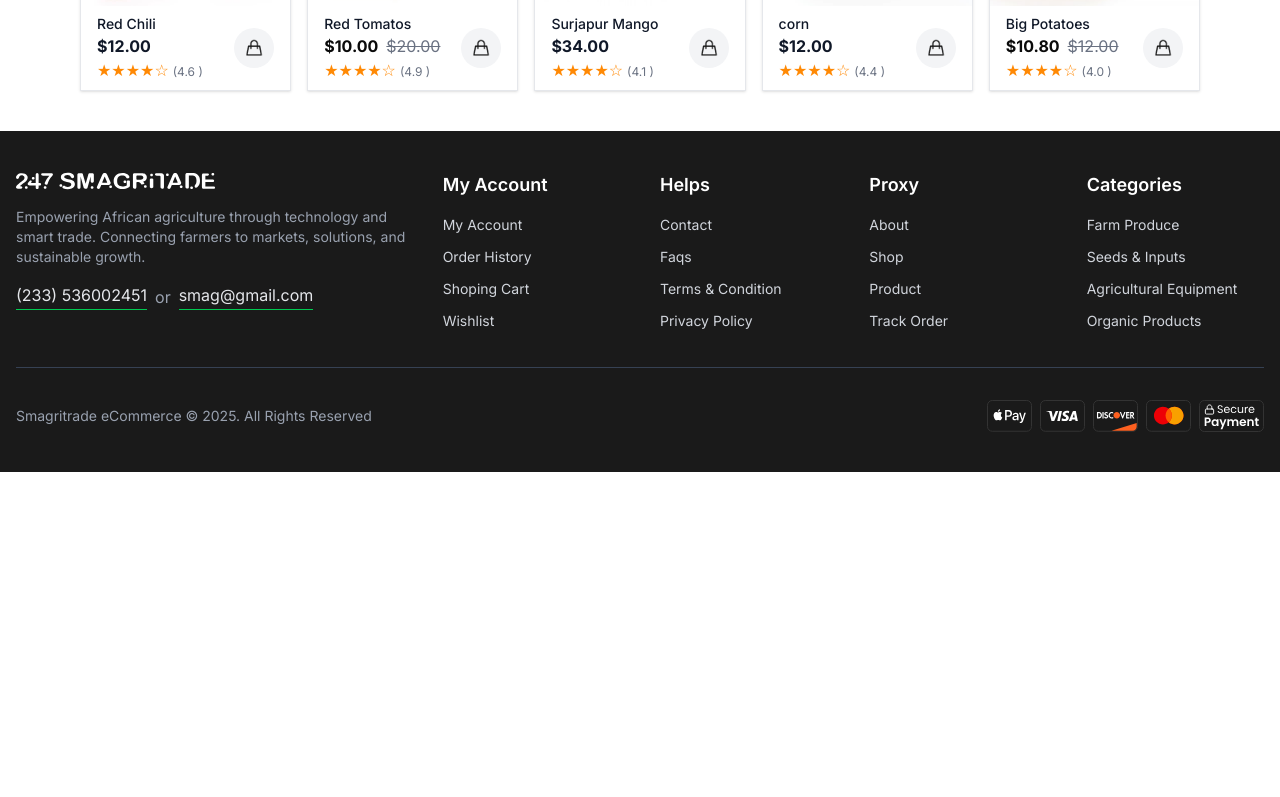
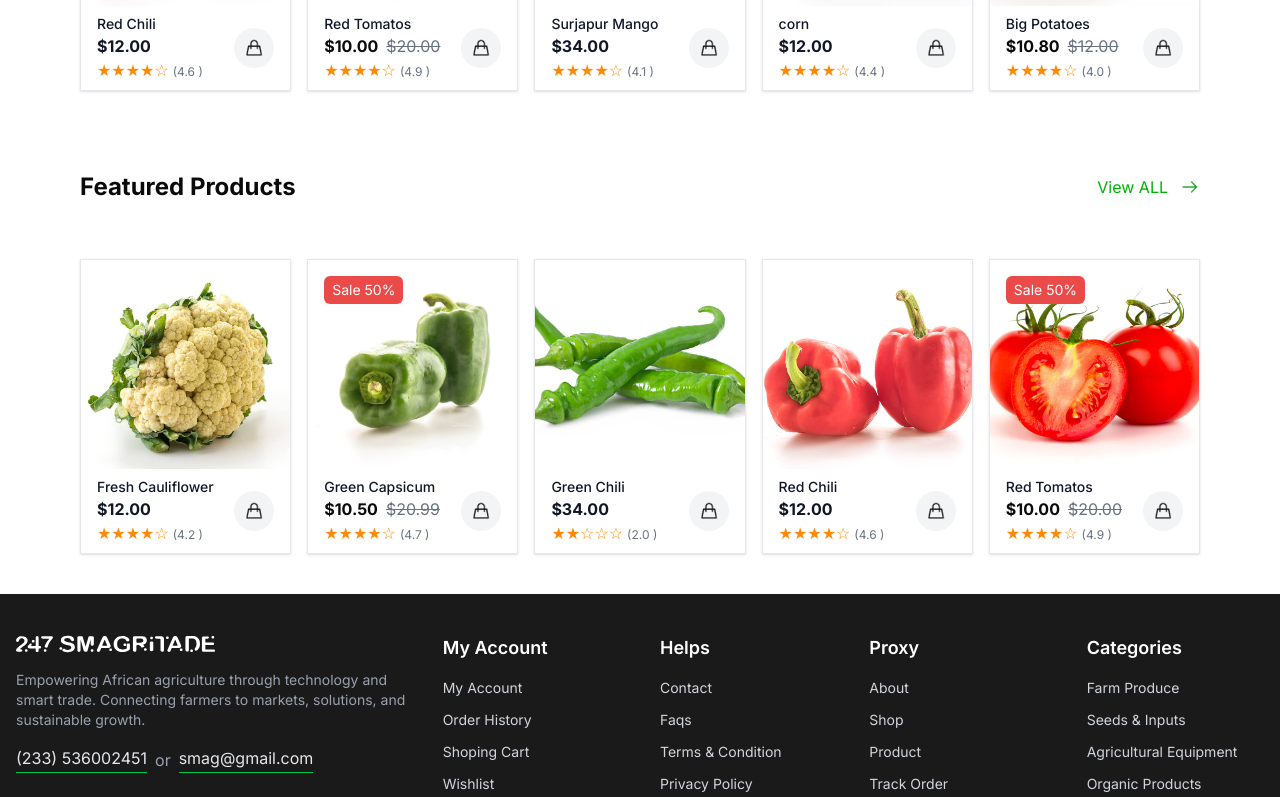
Before and after one commit to Anonymous-Roys/smabuyer, a Next.js app: page / in a window 1280 px wide. Shown: the part 2000-2797 px from the top of the page. Before the commit the page ends 2472 px from the top, so only its background shows below. Built offline with nearby package versions, Linux system fonts and the light colour scheme.

Commit message:
modified to display featured products

```diff
--- a/app/(customers)/page.tsx
+++ b/app/(customers)/page.tsx
@@ -7,6 +7,7 @@ export const meta: Metadata = {
   description: "Customers",
 };
 import HotDealsSection from "@/components/landing/HotDealsSection";
+import FeaturedDeals from "@/components/landing/FeaturedDeals";
 
 const HomePage = () => {
   return (
@@ -14,6 +15,7 @@ const HomePage = () => {
       <Hero />
       <BaseIcon />
       <HotDealsSection />
+      <FeaturedDeals />
     </main>
   );
 };
```
